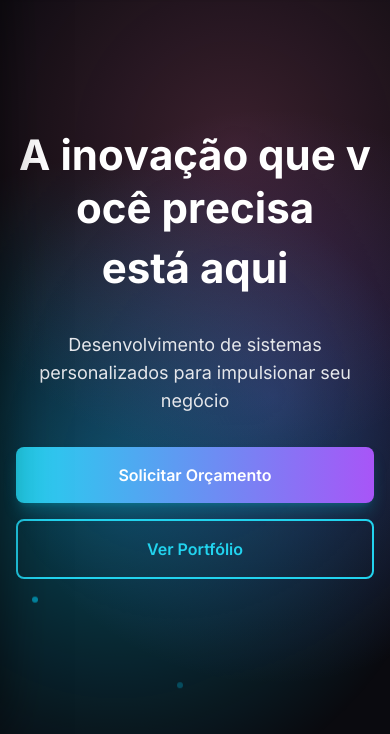
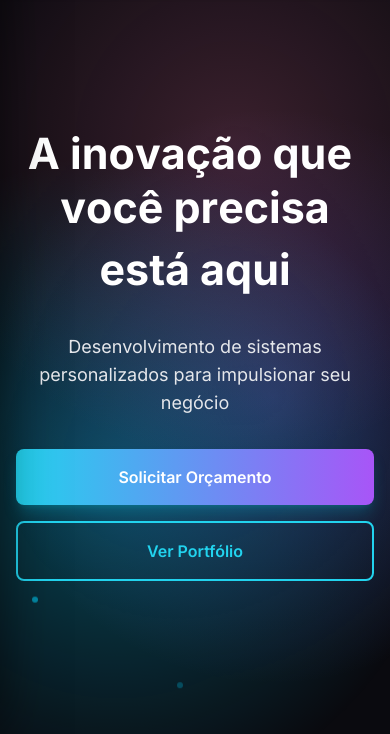
Before and after one commit to Felipe-ea/Atoms-Code, a plain HTML site: page index.html in a window 390 px wide. Shown: the part 110-844 px from the top of the page. Drawn offline with nearby package versions, Linux system fonts and the light colour scheme.

Commit message:
Increase heading font size by 1 pixel
Adjusted the font size of the main heading by 1 pixel.

```diff
--- a/index.html
+++ b/index.html
@@ -640,7 +640,7 @@
       >
         <div class="relative z-10 max-w-7xl mx-auto text-center text-white">
           <h1
-            class="text-[42px] md:text-6xl lg:text-7xl font-bold mb-6 floating leading-tight"
+            class="text-[43px] md:text-6xl lg:text-7xl font-bold mb-6 floating leading-tight"
           >
             <span id="typingText1" class="typing-container block"></span>
             <span id="typingText2" class="typing-container block mt-2"></span>
```
